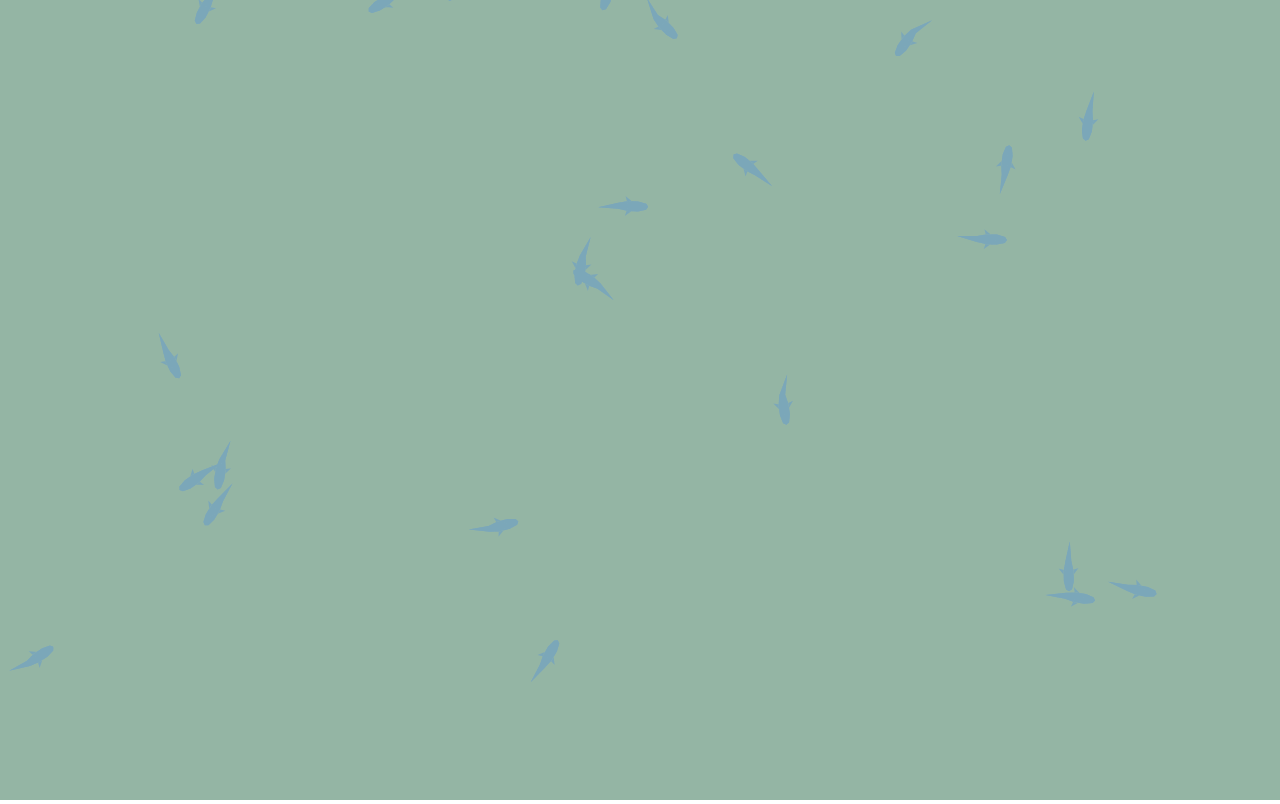
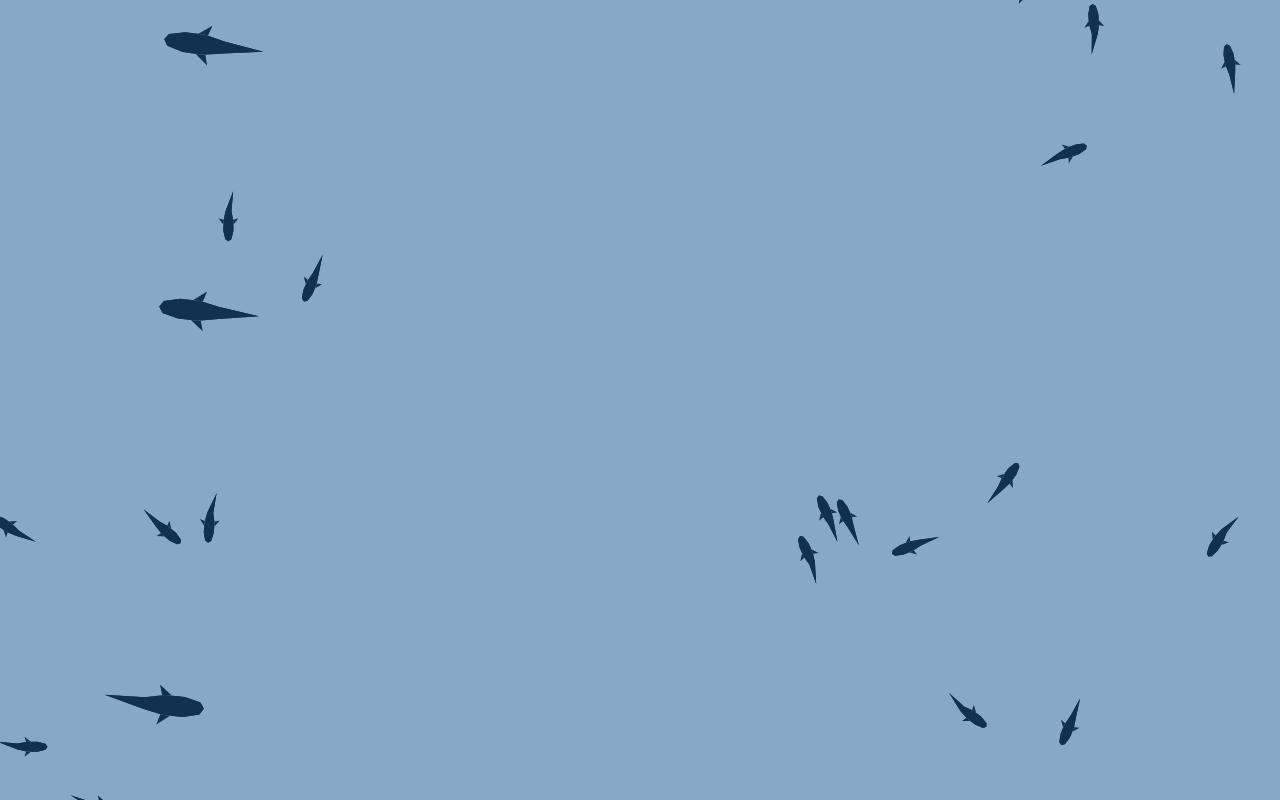
Before and after one commit to NotTimTam/fishy, a plain HTML site: page index.html in a window 1280 px wide. Drawn offline with Linux system fonts and the light colour scheme.

Commit message:
Upgraded fishy rendering.

```diff
--- a/index.html
+++ b/index.html
@@ -10,8 +10,6 @@
 <body>
     <canvas id="canvas">
     </canvas>
-    <div class="canvasOverlay">
-    </div>
     <script src="script.js"></script>
 </body>
 </html>
--- a/script.js
+++ b/script.js
@@ -82,17 +82,15 @@ function createFish(x, y) {
         angle: Math.random() * 360,
         velocity: Math.random() * 1.5,
         talePos: 0,
-        taleDir: -0.30
+        taleDir: -0.30,
+        followNeighbors: false,
+        scale: Math.floor(Math.random() * (1.2 - 1 +1)) + 1
     });
 }
 
 for (let i = 0; i < maxFish; i++) {
     createFish(Math.random() * canvas.clientWidth, Math.random() * canvas.clientHeight);
 }
-
-// document.addEventListener("click", function (e) {
-//     createFish(mouse.x, mouse.y);
-// })
 
 function displayFish() {
     for (let i = 0; i < fish.length; i++) {
@@ -107,39 +105,31 @@ function displayFish() {
             x: 10,
             y: 5
         };
-        // ctx.moveTo(c.x, c.y - 10);
-        // ctx.lineTo(c.x + 20, c.y);
-        // ctx.lineTo(c.x, c.y + 10);
-        // ctx.lineTo(c.x + 20, c.y);
-        // ctx.lineTo(c.x, c.y + 10);
-        // ctx.lineTo(c.x - 40, c.y);
-        // ctx.lineTo(c.x, c.y - 10);
-        // ctx.lineTo(c.x - 40, c.y);
 
         // head
         ctx.beginPath();
-        ctx.fillStyle = "#d4d4d4";
+        ctx.fillStyle = "#11314e";
         // head
-        ctx.moveTo(c.x + 20, c.y);
-        ctx.lineTo(c.x + 18, c.y + 3);
-        ctx.lineTo(c.x + 10, c.y + 5);
-        ctx.lineTo(c.x + 10, c.y - 5);
-        ctx.lineTo(c.x + 18, c.y - 3);
+        ctx.moveTo(c.x + (20 * curFish.scale), c.y);
+        ctx.lineTo(c.x + (18 * curFish.scale), c.y + (3 * curFish.scale));
+        ctx.lineTo(c.x + (10 * curFish.scale), c.y + (5 * curFish.scale));
+        ctx.lineTo(c.x + (10 * curFish.scale), c.y - (5 * curFish.scale));
+        ctx.lineTo(c.x + (18 * curFish.scale), c.y - (3 * curFish.scale));
         // body
-        ctx.moveTo(c.x + 10, c.y + 5);
-        ctx.lineTo(c.x + 0, c.y + 5);
-        ctx.lineTo(c.x - 10, c.y + 3);
-        ctx.lineTo(c.x - 30, curFish.talePos);
-        ctx.lineTo(c.x - 10, c.y - 3);
-        ctx.lineTo(c.x + 0, c.y - 5);
-        ctx.lineTo(c.x + 10, c.y - 5);
+        ctx.moveTo(c.x + (10 * curFish.scale), c.y + (5 * curFish.scale));
+        ctx.lineTo(c.x + (0 * curFish.scale), c.y + (5 * curFish.scale));
+        ctx.lineTo(c.x - (10 * curFish.scale), c.y + (3 * curFish.scale));
+        ctx.lineTo(c.x - (30 * curFish.scale), (curFish.talePos * curFish.scale));
+        ctx.lineTo(c.x - (10 * curFish.scale), c.y - (3 * curFish.scale));
+        ctx.lineTo(c.x + (0 * curFish.scale), c.y - (5 * curFish.scale));
+        ctx.lineTo(c.x + (10 * curFish.scale), c.y - (5 * curFish.scale));
         ctx.fill();
         ctx.closePath();
         // fins
         ctx.moveTo(c.x, c.y);
-        ctx.lineTo(c.x - 3, c.y + 10);
-        ctx.lineTo(c.x + 10, c.y);
-        ctx.lineTo(c.x - 3, c.y - 10);
+        ctx.lineTo(c.x - (3 * curFish.scale), c.y + (10 * curFish.scale));
+        ctx.lineTo(c.x + (10 * curFish.scale), c.y);
+        ctx.lineTo(c.x - (3 * curFish.scale), c.y - (10 * curFish.scale));
         ctx.lineTo(c.x, c.y);
         ctx.fill();
         ctx.closePath();
@@ -228,36 +218,23 @@ function updateFish() {
         // Get scared by the mouse.
         if (distance(curFish.x, curFish.y, mouse.x, mouse.y) <= 150 && distance(curFish.x, curFish.y, mouse.x, mouse.y) > 50) {
             rotateFish(curFish, Math.atan2(curFish.y - mouse.y, curFish.x - mouse.x) * 180 / Math.PI, 1);
-            curFish.velocity = 2;
-        }
+            curFish.velocity = 1.1;
+        } else {
+            // Get the closest neighbor and interact with them.
+            let neighbor = getClosestNeighbor(curFish);
+            if (neighbor.activeNeighbor != undefined && neighbor.dist < 50) {
+                rand = Math.ceil(Math.random() * 1000);
+                if (rand <= 5) {
+                    curFish.followNeighbors = !curFish.followNeighbors;
+                }
 
-        // Get the closest neighbor and interact with them.
-        let neighbor = getClosestNeighbor(curFish);
-        if (neighbor.activeNeighbor != undefined && neighbor.dist < 50) {
-            rand = Math.random() * 1000;
-            if (rand <= 15) {
-                rotateFish(curFish, neighbor.activeNeighbor.angle, 5);
-                curFish.velocity = neighbor.activeNeighbor.velocity;
-            } else {
-                rotateFish(curFish, Math.atan2(curFish.y - neighbor.activeNeighbor.y, curFish.x - neighbor.activeNeighbor.x) * 180 / Math.PI, 0.5);
+                if (curFish.followNeighbors) {
+                    rotateFish(curFish, neighbor.activeNeighbor.angle, 1);
+                } else {
+                    rotateFish(curFish, Math.atan2(curFish.y - neighbor.activeNeighbor.y, curFish.x - neighbor.activeNeighbor.x) * 180 / Math.PI, 0.5);
+                }
             }
         }
-
-        // if (curFish.x < 0) {
-        //     curFish.x = 0;
-        //     rotateFish(curFish, Math.floor(Math.random() * (-90 - 90 +1)) + 90);
-        // } else if (curFish.x > canvas.clientWidth) {
-        //     curFish.x = canvas.clientWidth;
-        //     rotateFish(curFish, Math.floor(Math.random() * (90 - 180 +1)) + 180);
-        // }
-
-        // if (curFish.y < 0) {
-        //     curFish.y = 0;
-        //     rotateFish(curFish, Math.floor(Math.random() * (0 - 180 +1)) + 180);
-        // } else if (curFish.y > canvas.clientHeight) {
-        //     curFish.y = canvas.clientHeight;
-        //     rotateFish(curFish, Math.floor(Math.random() * (180 - 360 +1)) + 360);
-        // }
 
         // Keep the fish in bounds.
         if (curFish.x <= -50) {
--- a/style.scss
+++ b/style.scss
@@ -8,20 +8,10 @@ html, body {
     overflow: hidden;
 }
 
-.canvasOverlay {
-    background-color: #006a946b;
-    pointer-events: none;
-    width: 100vw;
-    height: 100vh;
-
-    position: absolute;
-    top: 0;
-    left: 0;
-}
 
 canvas {
     width: 100vw;
     height: 100vh;
 
-    background-color: #ffebb0;
+    background-color: #87a8c7;
 }
```
Also changed, not shown: css/min/style.min.css, css/style.css, 2 other files.
